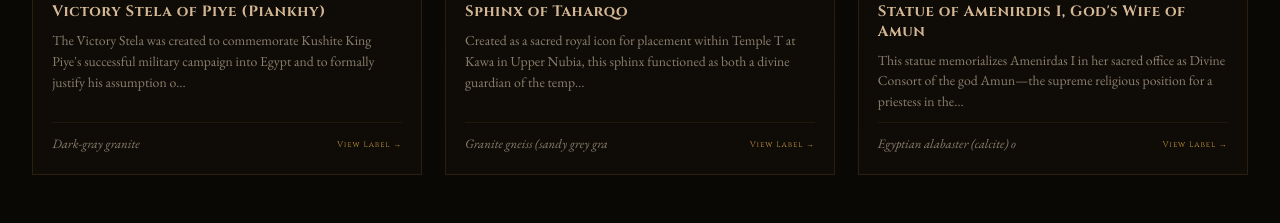
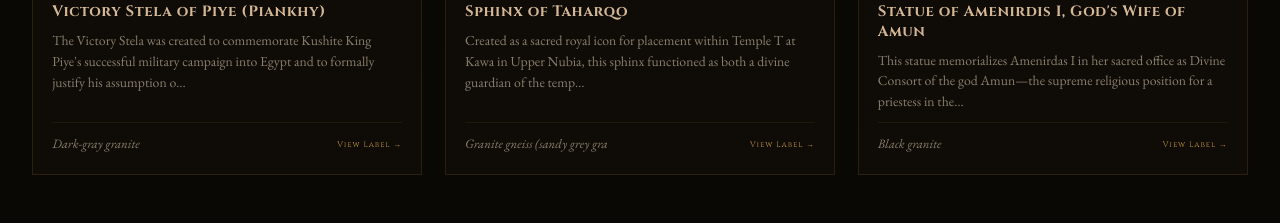
Before and after one commit to Ochelle-Abraham/kush-exhibit, a Next.js app: page / in a window 1280 px wide. Shown: the part 2740-2963 px from the top of the page. Built offline with nearby package versions, Linux system fonts and the light colour scheme.

Commit message:
Update material and dimensions for artifact entry

```diff
--- a/app/data/artifacts.ts
+++ b/app/data/artifacts.ts
@@ -114,8 +114,8 @@ export const artifacts: Artifact[] = [
     id: 3,
     title: "Statue of Amenirdis I, God's Wife of Amun",
     date: "ca. 710–680 BCE, Early 25th Dynasty (reign of Kashta–Piye)",
-    material: "Egyptian alabaster (calcite) on a black granite base; originally covered in gold leaf",
-    dimensions: "Height: 170 cm (approximately life-sized)",
+    material: "Black granite",
+    dimensions: "H. 66 cm; W. 38 cm; D. 30 cm",
     currentLocation: "Joslyn Art Museum, Omaha, Nebraska, USA (1953.80). Featured in ISAW NYU's exhibition 'When the Greeks Ruled Egypt.' Other versions of this statue type are held at the Egyptian Museum, Cairo, and the Nubian Museum, Aswan.",
     section: "rise",
     sectionTitle: "Rise of the Black Pharaohs",
```
